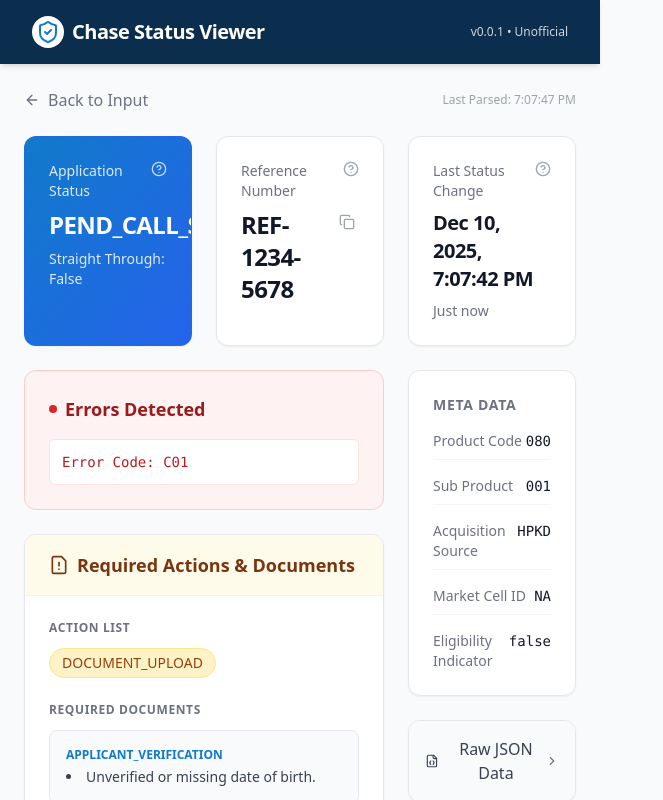
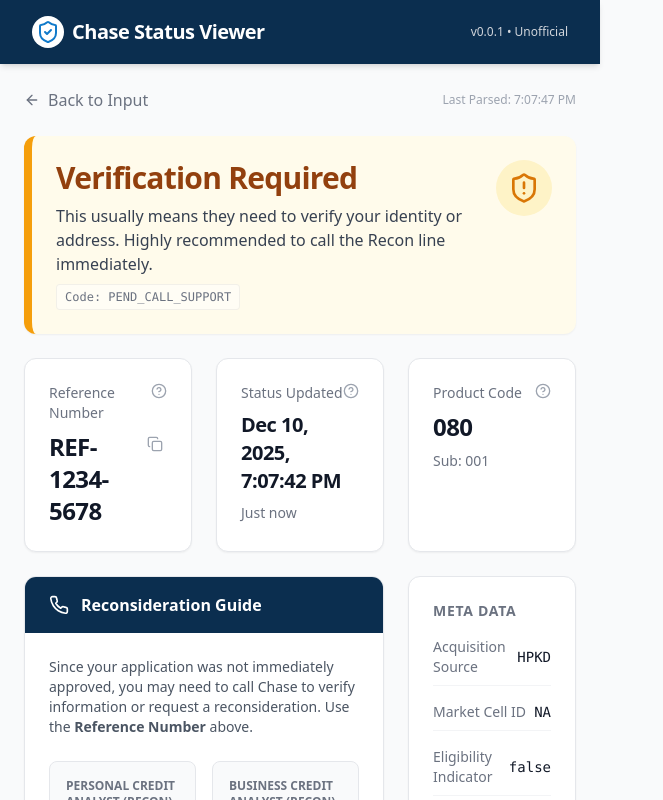
Before and after one commit to aijc123/Chase-Application-Status-Viewer, a React (Vite) app: page / in a window 1280 px wide. Both pictures are taken after a click on the button "Load Demo Data". Shown: the top 800 px of the page, without its empty margins (0-663 px from the left). Built offline with nearby package versions, Linux system fonts and the light colour scheme.

Commit message:
Prepare for v1.0.0 release

```diff
--- a/components/Dashboard.tsx
+++ b/components/Dashboard.tsx
@@ -1,6 +1,6 @@
 import React from 'react';
-import { ChaseApplicationData, CardAccountStatus } from '../types';
-import { ArrowLeft, RefreshCw } from 'lucide-react';
+import { ChaseApplicationData } from '../types';
+import { ArrowLeft, Phone, ShieldAlert, CheckCircle2, HelpCircle } from 'lucide-react';
 import { InfoCard } from './InfoCard';
 import { DocumentStatus } from './DocumentStatus';
 import { RawViewer } from './RawViewer';
@@ -10,9 +10,24 @@
   onReset: () => void;
 }
 
+// Knowledge base for Chase Status Codes
+const STATUS_DEFINITIONS: Record<string, { title: string; description: string; sentiment: 'success' | 'warning' | 'error' | 'neutral' }> = {
+  'APPROVED': { title: 'Approved', description: 'Congratulations! Your card account has been established.', sentiment: 'success' },
+  'DECLINED': { title: 'Declined', description: 'The application was denied. Check the error codes and call reconsideration.', sentiment: 'error' },
+  'PEND_CALL_SUPPORT': { title: 'Verification Required', description: 'This usually means they need to verify your identity or address. Highly recommended to call the Recon line immediately.', sentiment: 'warning' },
+  'PEND_VOT_ENROLL': { title: 'Voice Verification', description: 'Fraud prevention check. They likely need to verify it is really you applying.', sentiment: 'warning' },
+  'PEND_REVIEW': { title: 'Under Review', description: 'Application is being manually reviewed by an underwriter.', sentiment: 'neutral' },
+  'CONCURRENCY_REVIEW': { title: 'Concurrency Review', description: 'System busy or multiple applications detected.', sentiment: 'neutral' },
+  'COMPLETE': { title: 'Processing Complete', description: 'The system has finished processing.', sentiment: 'success' },
+};
+
+const RECON_NUMBERS = [
+    { label: "Personal Credit Analyst (Recon)", number: "888-270-2127" },
+    { label: "Business Credit Analyst (Recon)", number: "800-453-9719" },
+    { label: "Application Status Line (Automated)", number: "800-432-3117" }
+];
+
 export const Dashboard: React.FC<DashboardProps> = ({ data, onReset }) => {
-  // Usually the array has one active application status, we'll take the first one or map all if multiple.
-  // For this specific use case, we usually see one card status object.
   const mainStatus = data.cardAccountStatus?.[0];
 
   if (!mainStatus) {
@@ -24,8 +39,17 @@
     );
   }
 
+  const statusCode = mainStatus.productApplicationStatusCode;
+  const statusDef = STATUS_DEFINITIONS[statusCode] || {
+    title: statusCode,
+    description: "Unknown internal status code.",
+    sentiment: 'neutral'
+  };
+
+  const isActionable = statusCode !== 'APPROVED' && statusCode !== 'COMPLETE';
+
   return (
-    <div className="space-y-6 animate-in fade-in slide-in-from-bottom-4 duration-500">
+    <div className="space-y-6 animate-in fade-in slide-in-from-bottom-4 duration-500 pb-12">
       <div className="flex justify-between items-center">
         <button
           onClick={onReset}
@@ -39,31 +63,97 @@
         </div>
       </div>
 
+      {/* Hero Status Banner */}
+      <div className={`rounded-xl p-6 border-l-8 shadow-sm ${
+        statusDef.sentiment === 'success' ? 'bg-green-50 border-green-500' :
+        statusDef.sentiment === 'error' ? 'bg-red-50 border-red-500' :
+        statusDef.sentiment === 'warning' ? 'bg-amber-50 border-amber-500' :
+        'bg-white border-gray-300'
+      }`}>
+        <div className="flex flex-col md:flex-row md:items-start md:justify-between gap-4">
+            <div>
+                <h2 className={`text-3xl font-bold tracking-tight mb-2 ${
+                    statusDef.sentiment === 'success' ? 'text-green-800' :
+                    statusDef.sentiment === 'error' ? 'text-red-800' :
+                    statusDef.sentiment === 'warning' ? 'text-amber-800' :
+                    'text-gray-800'
+                }`}>
+                    {statusDef.title}
+                </h2>
+                <p className="text-gray-700 font-medium">{statusDef.description}</p>
+                <div className="mt-2 inline-flex items-center gap-2 px-2 py-1 bg-white/50 rounded text-xs font-mono text-gray-500 border border-black/5">
+                    Code: {statusCode}
+                </div>
+            </div>
+
+            {statusDef.sentiment === 'success' && (
+                <div className="bg-green-100 p-3 rounded-full">
+                    <CheckCircle2 className="w-8 h-8 text-green-600" />
+                </div>
+            )}
+            {(statusDef.sentiment === 'warning' || statusDef.sentiment === 'error') && (
+                <div className={`${statusDef.sentiment === 'error' ? 'bg-red-100' : 'bg-amber-100'} p-3 rounded-full`}>
+                    <ShieldAlert className={`w-8 h-8 ${statusDef.sentiment === 'error' ? 'text-red-600' : 'text-amber-600'}`} />
+                </div>
+            )}
+        </div>
+      </div>
+
       <div className="grid grid-cols-1 md:grid-cols-2 lg:grid-cols-3 gap-6">
-        <InfoCard
-          label="Application Status"
-          value={mainStatus.productApplicationStatusCode}
-          highlight
-          subValue={mainStatus.statusAdditionalInformation?.straightThroughEligibilityIndicator === false ? "Straight Through: False" : undefined}
-          tooltip="This is the internal status code. 'PEND_CALL_SUPPORT' usually indicates a need for recon."
-        />
         <InfoCard
           label="Reference Number"
           value={mainStatus.decisionEngineReferenceIdentifier || "N/A"}
           copyable
-          tooltip="Use this number when calling the reconsideration line."
+          tooltip="Essential for calling the reconsideration line. Quote this number to the agent."
         />
         <InfoCard
-          label="Last Status Change"
+          label="Status Updated"
           value={formatDate(mainStatus.productApplicationStatusChangeTimestamp)}
           isTime
           subValue={getTimeAgo(mainStatus.productApplicationStatusChangeTimestamp)}
-          tooltip="If this time updates while you are on the phone, the agent has likely touched your application."
+          tooltip="The exact time the system last touched your application."
+        />
+        <InfoCard
+          label="Product Code"
+          value={mainStatus.productCode}
+          subValue={mainStatus.subProductCode ? `Sub: ${mainStatus.subProductCode}` : undefined}
+          tooltip="Internal code identifying the specific card product."
         />
       </div>
 
       <div className="grid grid-cols-1 lg:grid-cols-3 gap-6">
         <div className="lg:col-span-2 space-y-6">
+             {/* Recon Advice Section - Only show if actionable */}
+             {isActionable && (
+                <div className="bg-white shadow-sm border border-gray-200 rounded-xl overflow-hidden">
+                    <div className="bg-chase-navy px-6 py-4 flex items-center gap-3">
+                        <Phone className="w-5 h-5 text-white" />
+                        <h3 className="text-white font-semibold">Reconsideration Guide</h3>
+                    </div>
+                    <div className="p-6">
+                        <p className="text-sm text-gray-600 mb-6">
+                            Since your application was not immediately approved, you may need to call Chase to verify information or request a reconsideration. Use the <strong>Reference Number</strong> above.
+                        </p>
+                        <div className="grid gap-4 md:grid-cols-2">
+                            {RECON_NUMBERS.map((item, idx) => (
+                                <div key={idx} className="border border-gray-200 rounded-lg p-4 hover:border-chase-blue transition-colors bg-gray-50 hover:bg-white group">
+                                    <div className="text-xs text-gray-500 font-bold uppercase mb-1">{item.label}</div>
+                                    <div className="flex items-center gap-2">
+                                        <div className="text-lg font-mono font-semibold text-gray-900 select-all">{item.number}</div>
+                                        <button
+                                            onClick={() => navigator.clipboard.writeText(item.number)}
+                                            className="opacity-0 group-hover:opacity-100 transition-opacity text-chase-blue text-xs underline"
+                                        >
+                                            Copy
+                                        </button>
+                                    </div>
+                                </div>
+                            ))}
+                        </div>
+                    </div>
+                </div>
+             )}
+
              {/* Required Actions / Errors */}
              {(mainStatus.statusAdditionalInformation?.errors?.length || 0) > 0 && (
                 <div className="bg-red-50 border border-red-200 rounded-xl p-6">
@@ -73,8 +163,16 @@
                     </h3>
                     <div className="space-y-2">
                         {mainStatus.statusAdditionalInformation?.errors?.map((err, idx) => (
-                            <div key={idx} className="bg-white p-3 rounded-md border border-red-100 text-red-700 font-mono text-sm">
-                                Error Code: {err.errorCode}
+                            <div key={idx} className="bg-white p-3 rounded-md border border-red-100 text-red-700 font-mono text-sm flex justify-between items-center">
+                                <span>Error Code: <strong>{err.errorCode}</strong></span>
+                                <a
+                                    href={`https://www.google.com/search?q=Chase+credit+card+error+code+${err.errorCode}`}
+                                    target="_blank"
+                                    rel="noopener noreferrer"
+                                    className="text-xs text-red-500 underline hover:text-red-700"
+                                >
+                                    Search Meaning
+                                </a>
                             </div>
                         ))}
                     </div>
@@ -103,7 +201,7 @@
                     />
                     <TimelineItem
                         date={mainStatus.productApplicationStatusChangeTimestamp}
-                        label="Status Changed"
+                        label={`Current Status: ${statusCode}`}
                         active
                     />
                 </div>
@@ -114,11 +212,11 @@
              <div className="bg-white shadow-sm border border-gray-200 rounded-xl p-6">
                 <h3 className="text-sm font-semibold text-gray-500 uppercase tracking-wider mb-4">Meta Data</h3>
                 <dl className="space-y-4 text-sm">
-                    <MetaRow label="Product Code" value={mainStatus.productCode} />
-                    <MetaRow label="Sub Product" value={mainStatus.subProductCode} />
                     <MetaRow label="Acquisition Source" value={mainStatus.acquisitionSourceName || 'N/A'} />
                     <MetaRow label="Market Cell ID" value={mainStatus.marketCellIdentifier || 'N/A'} />
                     <MetaRow label="Eligibility Indicator" value={String(mainStatus.statusAdditionalInformation?.straightThroughEligibilityIndicator ?? 'N/A')} />
+                    <MetaRow label="App ID" value={data.productApplicationIdentifier} truncate />
+                    <MetaRow label="Cust. App ID" value={data.customerFacingApplicationIdentifier || 'N/A'} truncate />
                 </dl>
              </div>
 
@@ -140,10 +238,10 @@
     );
 }
 
-const MetaRow: React.FC<{ label: string; value: string }> = ({ label, value }) => (
-    <div className="flex justify-between border-b border-gray-100 pb-2 last:border-0 last:pb-0">
+const MetaRow: React.FC<{ label: string; value: string; truncate?: boolean }> = ({ label, value, truncate }) => (
+    <div className="flex justify-between items-center border-b border-gray-100 pb-2 last:border-0 last:pb-0">
         <dt className="text-gray-500">{label}</dt>
-        <dd className="font-medium text-gray-900 font-mono">{value}</dd>
+        <dd className={`font-medium text-gray-900 font-mono ${truncate ? 'max-w-[120px] truncate' : ''}`} title={value}>{value}</dd>
     </div>
 );
 
--- a/components/InputForm.tsx
+++ b/components/InputForm.tsx
@@ -1,6 +1,6 @@
 import React, { useState, useEffect } from 'react';
 import { ChaseApplicationData } from '../types';
-import { AlertCircle, Code, PlayCircle, Radio, Search, CheckCircle2, Loader2 } from 'lucide-react';
+import { AlertCircle, Code, PlayCircle, Search, Loader2 } from 'lucide-react';
 
 // Declare chrome global to fix TypeScript errors if @types/chrome is missing
 declare var chrome: any;
--- a/index.html
+++ b/index.html
@@ -8,18 +8,20 @@
   <script type="importmap">
 {
   "imports": {
+    "react": "https://esm.sh/react@^19.2.1",
+    "react-dom/": "https://esm.sh/react-dom@^19.2.1/",
     "react/": "https://esm.sh/react@^19.2.1/",
-    "react": "https://esm.sh/react@^19.2.1",
     "lucide-react": "https://esm.sh/lucide-react@^0.559.0",
-    "@vitejs/plugin-react": "https://esm.sh/@vitejs/plugin-react@^5.1.2",
-    "react-dom/": "https://esm.sh/react-dom@^19.2.1/",
-    "vite": "https://esm.sh/vite@^7.2.7"
+    "vite": "https://esm.sh/vite@^7.2.7",
+    "@vitejs/plugin-react": "https://esm.sh/@vitejs/plugin-react@^5.1.2"
   }
 }
 </script>
+<link rel="stylesheet" href="/index.css">
 </head>
   <body class="bg-gray-50 text-slate-900 w-[600px] h-[600px] overflow-auto">
     <div id="root"></div>
     <script type="module" src="./index.tsx"></script>
-  </body>
+  <script type="module" src="/index.tsx"></script>
+</body>
 </html>
--- a/package.json
+++ b/package.json
@@ -1,7 +1,7 @@
 {
   "name": "chase-status-viewer",
   "private": true,
-  "version": "0.0.1",
+  "version": "1.0.0",
   "type": "module",
   "scripts": {
     "dev": "vite",
@@ -15,6 +15,7 @@
   },
   "devDependencies": {
     "@types/chrome": "^0.0.260",
+    "@types/node": "^20.11.24",
     "@types/react": "^18.2.64",
     "@types/react-dom": "^18.2.21",
     "@vitejs/plugin-react": "^4.2.1",
--- a/vite.config.ts
+++ b/vite.config.ts
@@ -3,8 +3,8 @@
 
 // https://vitejs.dev/config/
 export default defineConfig({
-  plugins: [react()],
-  base: './', // Ensures assets load correctly in Chrome Extension and GitHub Pages
+  plugins: [react() as any],
+  base: './',
   build: {
     outDir: 'dist',
     emptyOutDir: true,
```
Also changed, not shown: tsconfig.json (+14 -21 lines), public/manifest.json, public/vite.svg (added), 1 other file (tests, documents, lock files or other folders).
